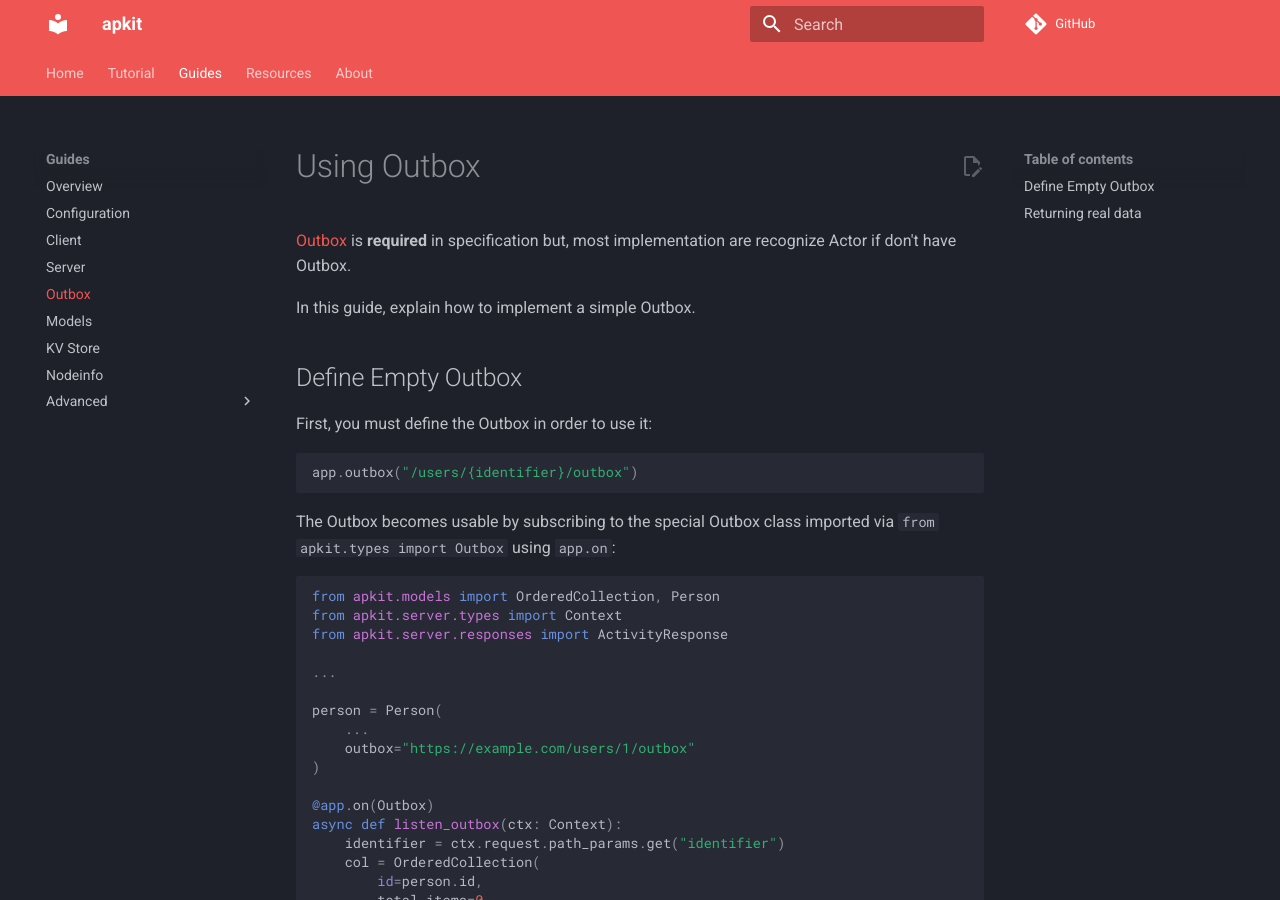
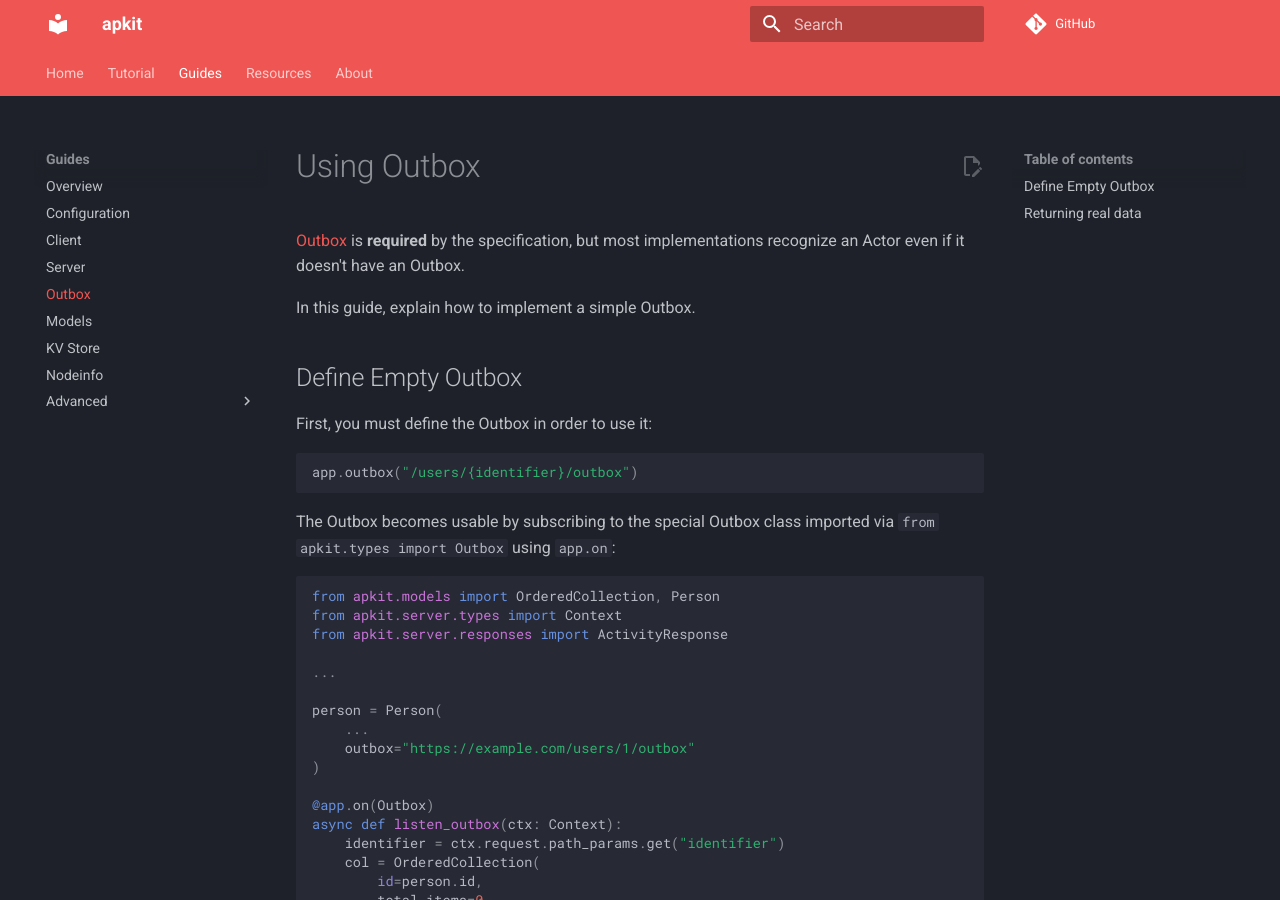
Before and after one commit to fedi-libs/apkit, an MkDocs documentation site: the page built from docs/guides/outbox.md, in a window 1280 px wide and 900 px high. Built offline with MkDocs 1.6.1 and Material for MkDocs 9.7.7, drawn with Linux system fonts in a browser that asks for light colours; comment, search, counter and statistics services are not loaded.

Commit message:
docs: fix grammatical errors
Co-authored-by: gemini-code-assist[bot] <176961590+gemini-code-assist[bot]@users.noreply.github.com>

```diff
--- a/docs/guides/outbox.md
+++ b/docs/guides/outbox.md
@@ -1,6 +1,6 @@
 # Using Outbox
 
-[Outbox](https://www.w3.org/wiki/ActivityPub/Primer/Outbox) is **required** in specification but, most implementation are recognize Actor if don't have Outbox.
+[Outbox](https://www.w3.org/wiki/ActivityPub/Primer/Outbox) is **required** by the specification, but most implementations recognize an Actor even if it doesn't have an Outbox.
 
 In this guide, explain how to implement a simple Outbox.
 
```
